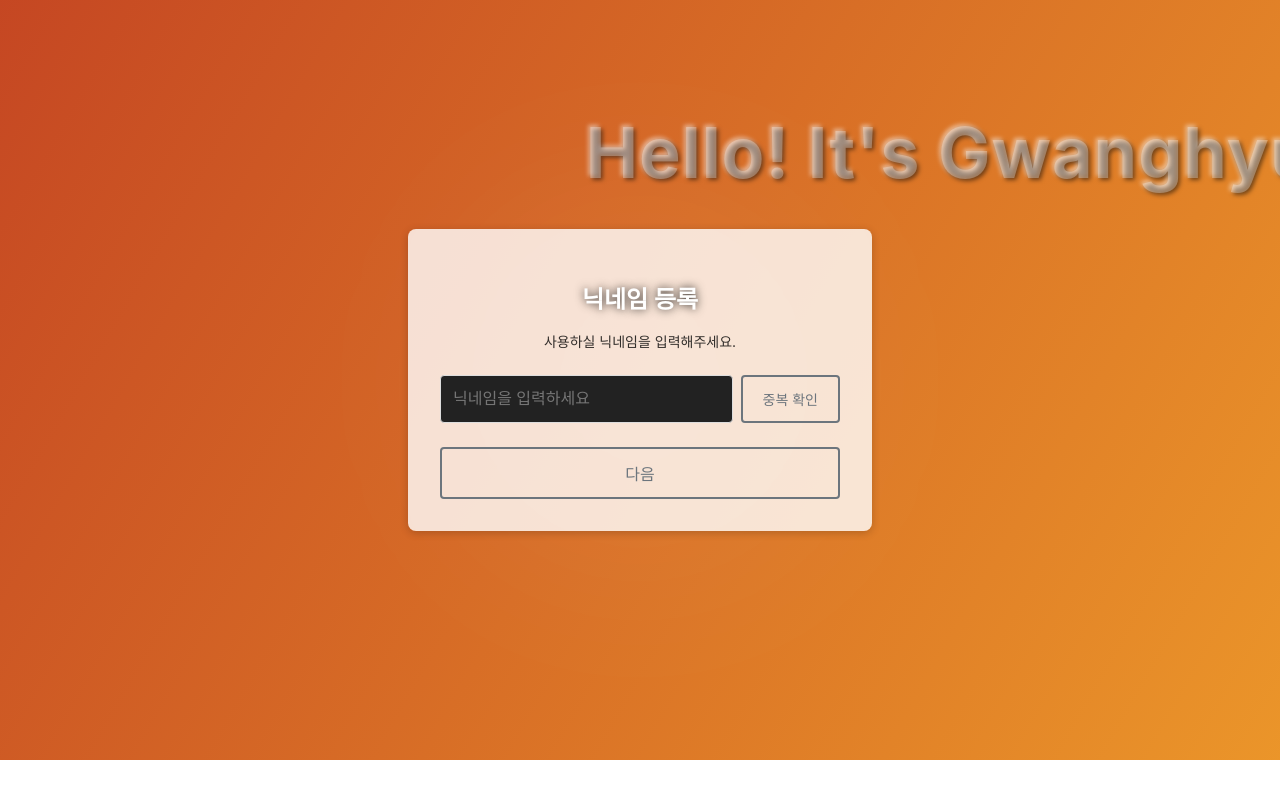
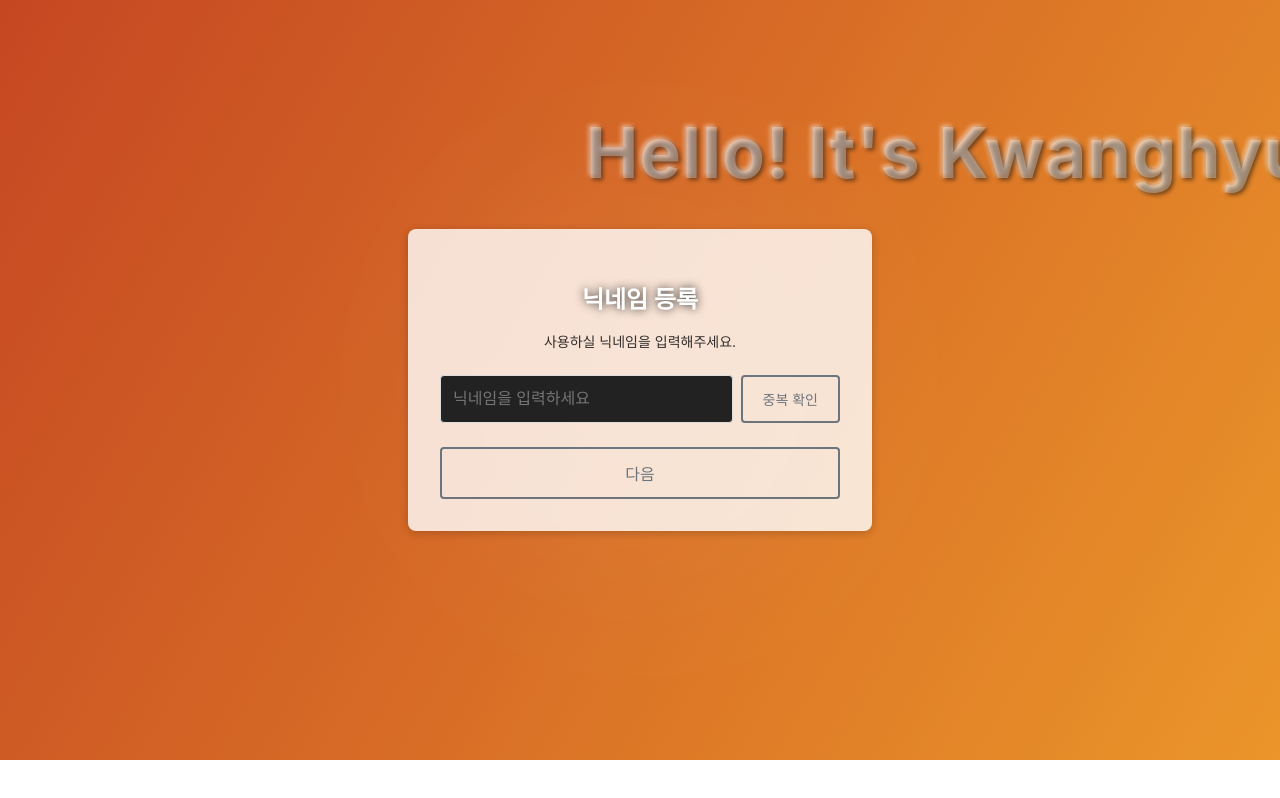
Before and after one commit to epqmfwjs/integrtionFront, a React (Create React App) app: page / in a window 1280 px wide. Built offline with nearby package versions, Linux system fonts and the light colour scheme; no server answers.

Commit message:
오타수정

```diff
--- a/src/components/NicknameForm.js
+++ b/src/components/NicknameForm.js
@@ -157,7 +157,7 @@ function NicknameForm() {
           textShadow: '2px 2px 4px rgba(0, 0, 0, 0.5), -2px -2px 4px rgba(255, 255, 255, 0.5)', // 두께감을 위한 그림자 효과
           letterSpacing: '1px'
         }}>
-          Hello! It's Gwanghyun World! 😊
+          Hello! It's Kwanghyun World! 😊
         </h1>
       </div>
 
```
